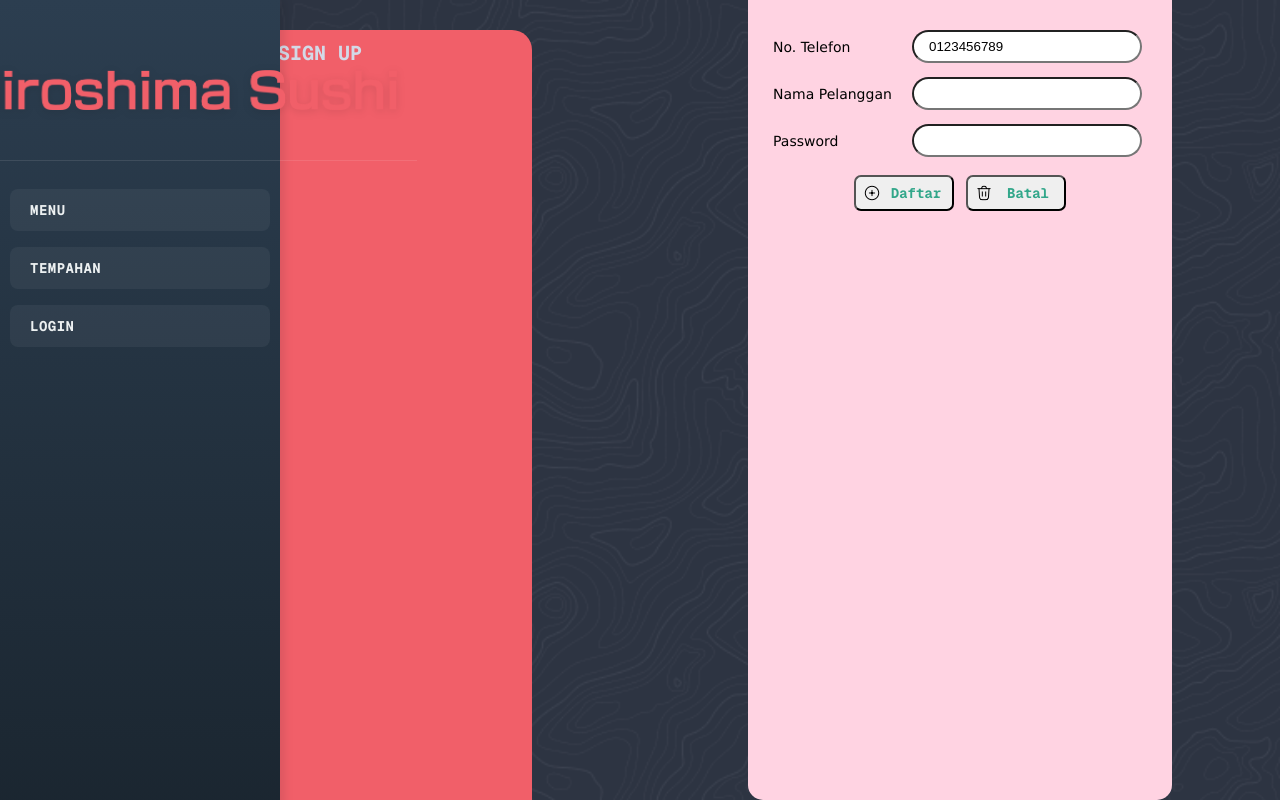
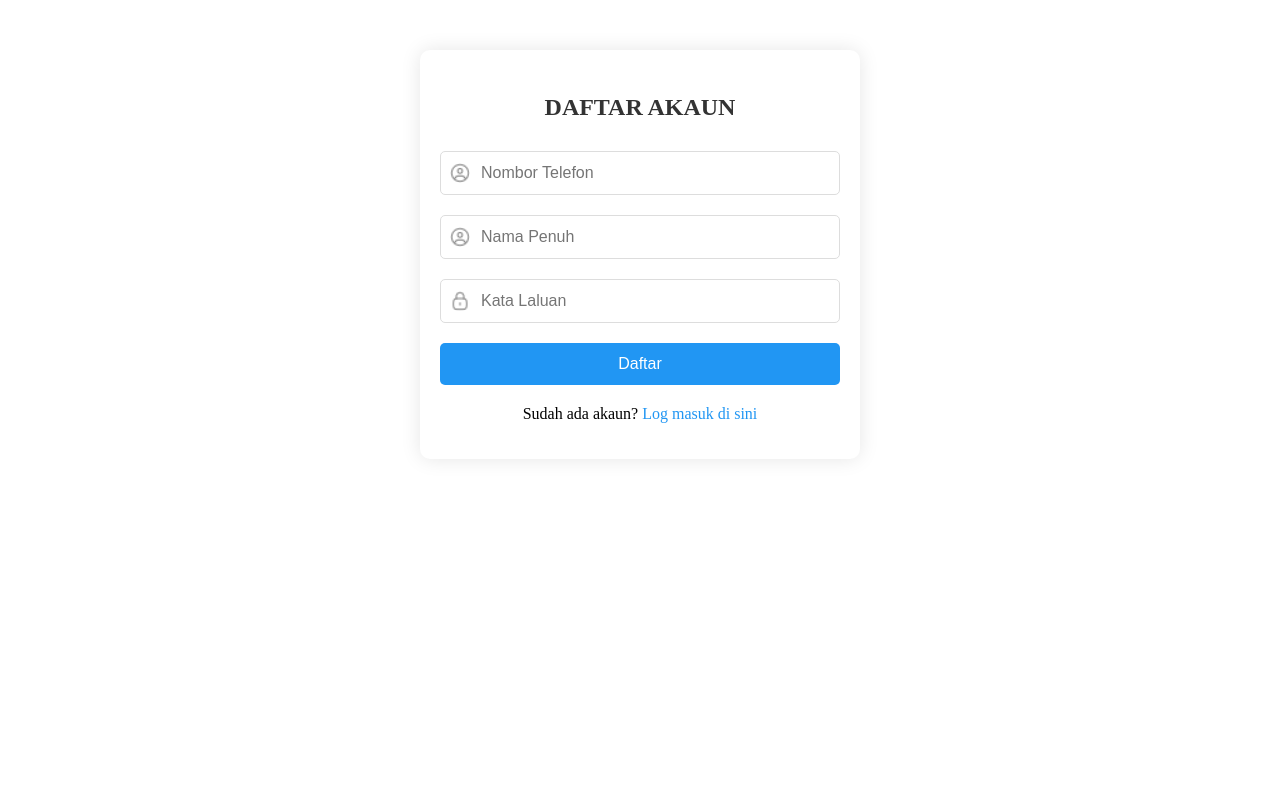
Before and after one commit to arfyrus/pesanan-gpt, a PHP site: page /signup.php in a window 1280 px wide. Run offline with PHP 8.4, Linux system fonts and the light colour scheme; data that the repository does not hold is empty.

```diff
--- /dev/null
+++ b/auth.css
@@ -0,0 +1,102 @@
+.auth-container {
+    max-width: 400px;
+    margin: 50px auto;
+    padding: 20px;
+    background: #ffffff;
+    border-radius: 10px;
+    box-shadow: 0 0 20px rgba(0, 0, 0, 0.1);
+}
+
+.auth-title {
+    text-align: center;
+    color: #333;
+    margin-bottom: 30px;
+    font-size: 24px;
+}
+
+.auth-form {
+    display: flex;
+    flex-direction: column;
+    gap: 20px;
+}
+
+.form-group {
+    position: relative;
+}
+
+.form-group img {
+    position: absolute;
+    left: 10px;
+    top: 50%;
+    transform: translateY(-50%);
+    width: 20px;
+    height: 20px;
+    opacity: 0.5;
+}
+
+.form-input {
+    width: 100%;
+    padding: 12px 12px 12px 40px;
+    border: 1px solid #ddd;
+    border-radius: 5px;
+    font-size: 16px;
+    transition: border-color 0.3s ease;
+}
+
+.form-input:focus {
+    border-color: #4CAF50;
+    outline: none;
+}
+
+.auth-button {
+    padding: 12px;
+    border: none;
+    border-radius: 5px;
+    font-size: 16px;
+    cursor: pointer;
+    transition: background-color 0.3s ease;
+}
+
+.login-button {
+    background-color: #4CAF50;
+    color: white;
+}
+
+.login-button:hover {
+    background-color: #45a049;
+}
+
+.signup-button {
+    background-color: #2196F3;
+    color: white;
+}
+
+.signup-button:hover {
+    background-color: #1976D2;
+}
+
+.auth-links {
+    text-align: center;
+    margin-top: 20px;
+}
+
+.auth-links a {
+    color: #2196F3;
+    text-decoration: none;
+}
+
+.auth-links a:hover {
+    text-decoration: underline;
+}
+
+.error-message {
+    color: #f44336;
+    text-align: center;
+    margin-bottom: 15px;
+}
+
+.success-message {
+    color: #4CAF50;
+    text-align: center;
+    margin-bottom: 15px;
+}
--- a/signup.php
+++ b/signup.php
@@ -1,62 +1,100 @@
 <?php
+    session_start();
     include("sambungan.php");
-    include("pelanggan_menu.php");
+
+    $error = '';
+    $success = '';
 
     if (isset($_POST["submit"])) {
-        $no_telefon = $_POST["no_telefon"];
+        $no_telefon = mysqli_real_escape_string($sambungan, $_POST["no_telefon"]);
         $password = $_POST["password"];
-        $nama_pelanggan = $_POST["nama_pelanggan"];
+        $nama_pelanggan = mysqli_real_escape_string($sambungan, $_POST["nama_pelanggan"]);
 
-        $sql = "INSERT INTO pelanggan VALUES ('$no_telefon', '$password', '$nama_pelanggan')";
-        echo $sql;
-        $result = mysqli_query($sambungan, $sql);
-        if ($result)
-            echo "<script>alert('Berjaya daftar pelanggan baru')</script>";
-        else
-            echo "<script>alert('Gagal daftar pelanggan baru')</script>";
-        echo "<script>window.location='index.php'</script>";
+        // Validate phone number
+        if (!preg_match("/^[0-9]{10}$/", $no_telefon)) {
+            $error = "Nombor telefon mesti mengandungi 10 digit!";
+        } else {
+            // Check if phone number already exists
+            $sql = "SELECT * FROM pelanggan WHERE no_telefon = ?";
+            $stmt = mysqli_prepare($sambungan, $sql);
+            mysqli_stmt_bind_param($stmt, "s", $no_telefon);
+            mysqli_stmt_execute($stmt);
+            $result = mysqli_stmt_get_result($stmt);
+
+            if (mysqli_num_rows($result) > 0) {
+                $error = "Nombor telefon ini sudah didaftarkan!";
+            } else {
+                // Hash password
+                $hashed_password = password_hash($password, PASSWORD_DEFAULT);
+
+                // Insert new user
+                $sql = "INSERT INTO pelanggan (no_telefon, password, nama_pelanggan) VALUES (?, ?, ?)";
+                $stmt = mysqli_prepare($sambungan, $sql);
+                mysqli_stmt_bind_param($stmt, "sss", $no_telefon, $hashed_password, $nama_pelanggan);
+
+                if (mysqli_stmt_execute($stmt)) {
+                    $success = "Pendaftaran berjaya! Sila log masuk.";
+                    // Redirect after 2 seconds
+                    header("refresh:2;url=login.php");
+                } else {
+                    $error = "Pendaftaran gagal! Sila cuba lagi.";
+                }
+            }
+        }
     }
 ?>
 
-<link rel="stylesheet" href="aborang.css">
-<link rel="stylesheet" href="abutton.css">
+<!DOCTYPE html>
+<html lang="ms">
+<head>
+    <meta charset="UTF-8">
+    <meta name="viewport" content="width=device-width, initial-scale=1.0">
+    <title>Daftar Akaun</title>
+    <link rel="stylesheet" href="auth.css">
+</head>
+<body>
+    <div class="auth-container">
+        <h3 class="auth-title">DAFTAR AKAUN</h3>
 
-<body>
-    <h3 class="panjang">SIGN UP</h3>
-    <form class="panjang" action="signup.php" method="post">
-        <table>
-            <tr>
-                <td>No. Telefon</td>
-                <td><input required type="text" name="no_telefon"
-                    placeholder="cth: 0123456789" pattern="[0-9]{10}"
-                    oninvalid="this.setCustomValidity('Sila masukkan 10 digit')"
-                    oninput="this.setCustomValidity('')"
-                    <?php
-                        $sql = "SELECT * FROM pelanggan ORDER BY no_telefon DESC LIMIT 1";
-                        $result = mysqli_query($sambungan, $sql);
-                        $bilrekod = mysqli_num_rows($result);
-                        if ($bilrekod > 0) {
-                            $pelanggan = mysqli_fetch_array($result);
-                            $no_telefon = ++$pelanggan["no_telefon"];
-                        }
-                        else
-                            $no_telefon = "0123456789";
-                        echo "value='$no_telefon'";
-                    ?>
-                >
-                </td>
-            </tr>
-            <tr>
-                <td>Nama Pelanggan</td>
-                <td><input required type="text" name="nama_pelanggan"></td>
-            </tr>
-            <tr>
-                <td>Password</td>
-                <td><input required type="password" name="password"></td>
-            </tr>
-        </table>
+        <?php if ($error): ?>
+            <div class="error-message"><?php echo $error; ?></div>
+        <?php endif; ?>
 
-        <button class="tambah" type="submit" name="submit">Daftar</button>
-        <button class="batal" type="button" onclick="window.location='index.php'">Batal</button>
-    </form>
+        <?php if ($success): ?>
+            <div class="success-message"><?php echo $success; ?></div>
+        <?php endif; ?>
+
+        <form class="auth-form" action="signup.php" method="post">
+            <div class="form-group">
+                <img src="imej/user.png" alt="User">
+                <input type="text" name="no_telefon" class="form-input"
+                       placeholder="Nombor Telefon"
+                       pattern="[0-9]{10}"
+                       title="Sila masukkan 10 digit nombor telefon"
+                       required>
+            </div>
+
+            <div class="form-group">
+                <img src="imej/user.png" alt="Name">
+                <input type="text" name="nama_pelanggan" class="form-input"
+                       placeholder="Nama Penuh"
+                       required>
+            </div>
+
+            <div class="form-group">
+                <img src="imej/lock.png" alt="Password">
+                <input type="password" name="password" class="form-input"
+                       placeholder="Kata Laluan"
+                       minlength="6"
+                       required>
+            </div>
+
+            <button type="submit" name="submit" class="auth-button signup-button">Daftar</button>
+        </form>
+
+        <div class="auth-links">
+            <p>Sudah ada akaun? <a href="login.php">Log masuk di sini</a></p>
+        </div>
+    </div>
 </body>
+</html>
```
Also changed, not shown: login.php (+73 -44 lines).
